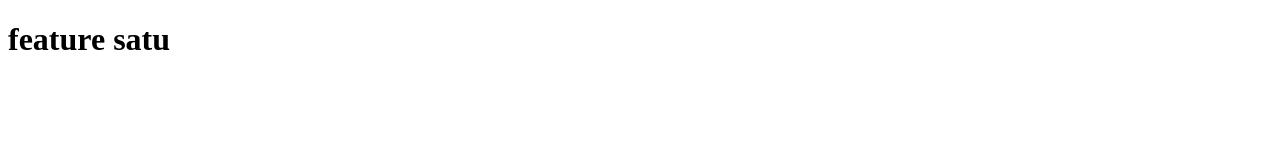
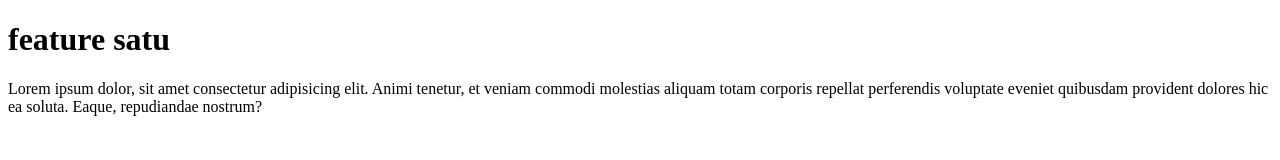
Before and after one commit to mufti-shiddiq/tech-talk, a plain HTML site: page feature-satu.html in a window 1280 px wide. Drawn offline with Linux system fonts and the light colour scheme.

Commit message:
add main section

```diff
--- a/feature-satu.html
+++ b/feature-satu.html
@@ -8,5 +8,9 @@
   </head>
   <body>
     <h1>feature satu</h1>
+    <main
+      >Lorem ipsum dolor, sit amet consectetur adipisicing elit. Animi tenetur, et veniam commodi molestias aliquam totam corporis repellat perferendis voluptate eveniet quibusdam provident dolores hic ea soluta. Eaque, repudiandae
+      nostrum?</main
+    >
   </body>
 </html>
```
